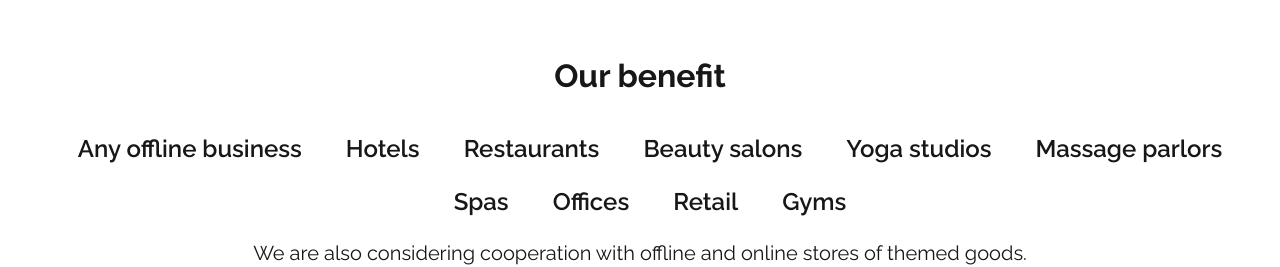
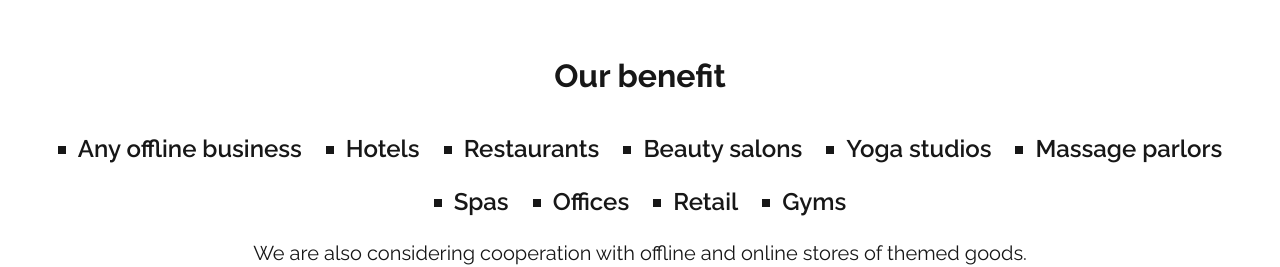
Before and after one commit to SoftRyzen-internship/13candles-frontend, a Next.js app: page /en/business in a window 1280 px wide. Shown: the part 2540-2807 px from the top of the page. Built offline with nearby package versions, Linux system fonts and the light colour scheme.

Commit message:
save before merge team2

```diff
--- a/app/[lang]/business/page.tsx
+++ b/app/[lang]/business/page.tsx
@@ -20,8 +20,8 @@ export async function generateMetadata({
   const { twitter, openGraph, icons, languages, manifest } = meta;
   const { title, description, keywords } = metadataBusiness;
 
-  //TODO: delete localhost:3000 / create .env.local
-  const baseUrl = process.env.BASE_URL || 'http://localhost:3000/';
+  //TODO: delete localhost:3000
+  const baseUrl = process.env.NEXT_PUBLIC_BASE_URL || 'http://localhost:3000/';
 
   return {
     title,
--- a/app/[lang]/page.tsx
+++ b/app/[lang]/page.tsx
@@ -17,8 +17,8 @@ export async function generateMetadata({
   const { twitter, openGraph, icons, languages, manifest } = meta;
   const { title, description, keywords } = metadataHome;
 
-  //TODO: delete localhost:3000 / create .env.local
-  const baseUrl = process.env.BASE_URL || 'http://localhost:3000/';
+  //TODO: delete localhost:3000
+  const baseUrl = process.env.NEXT_PUBLIC_BASE_URL || 'http://localhost:3000/';
 
   return {
     title,
--- a/sections/business/UsefulWhomSection/UsefulWhomSection.tsx
+++ b/sections/business/UsefulWhomSection/UsefulWhomSection.tsx
@@ -13,7 +13,10 @@ export const UsefulWhomSection: React.FC<UsefulWhomProps> = ({
         <ul className="mt-[16px] flex flex-wrap justify-center gap-[16px] font-semibold md:text-lg xl:mt-[40px] xl:gap-[24px] xl:text-xl">
           {options &&
             options.map(option => (
-              <li key={option.id} className="biz-item pl-[12px] xl:pl-[20px]">
+              <li
+                key={option.id}
+                className="biz-item relative pl-[12px] xl:pl-[20px]"
+              >
                 {option.text}
               </li>
             ))}
```
Also changed, not shown: 1 other file (tests, documents, lock files or other folders).
